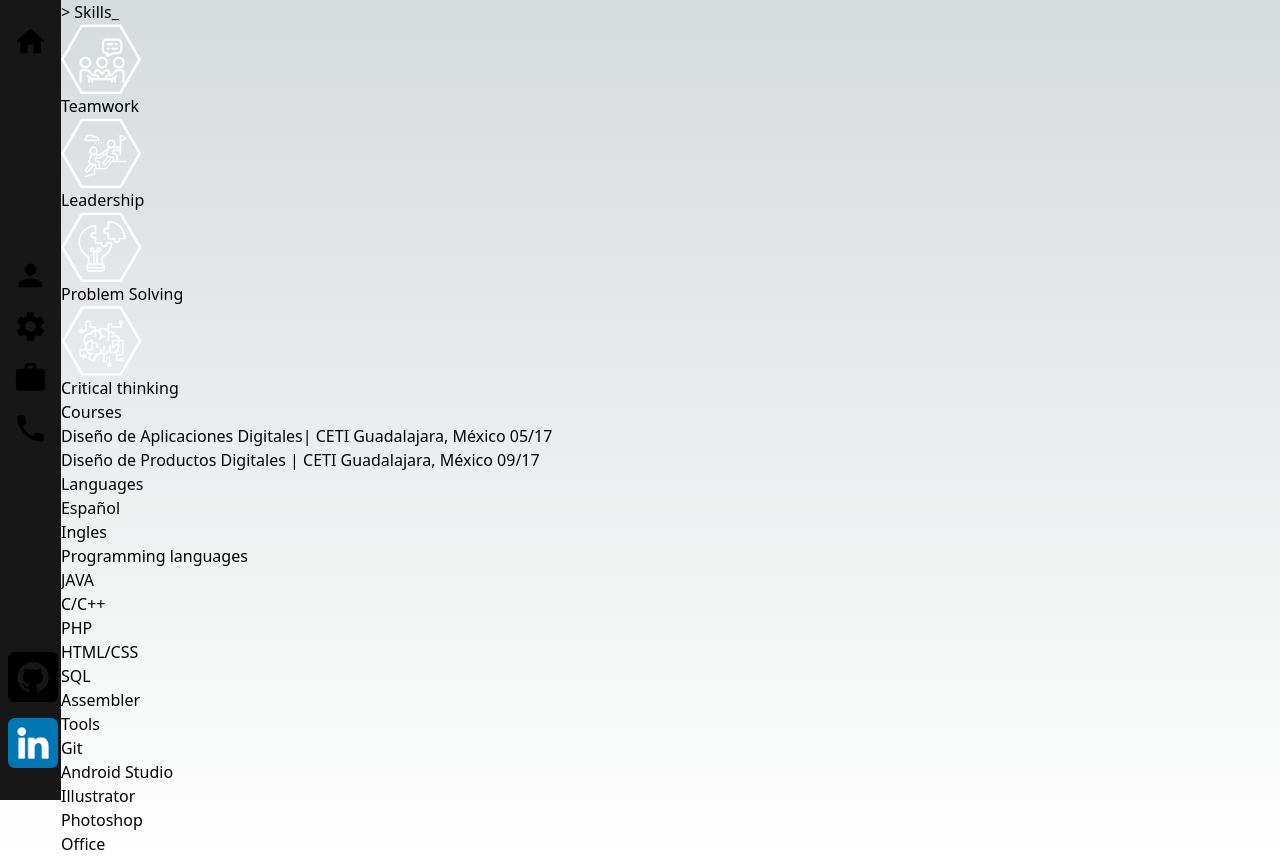
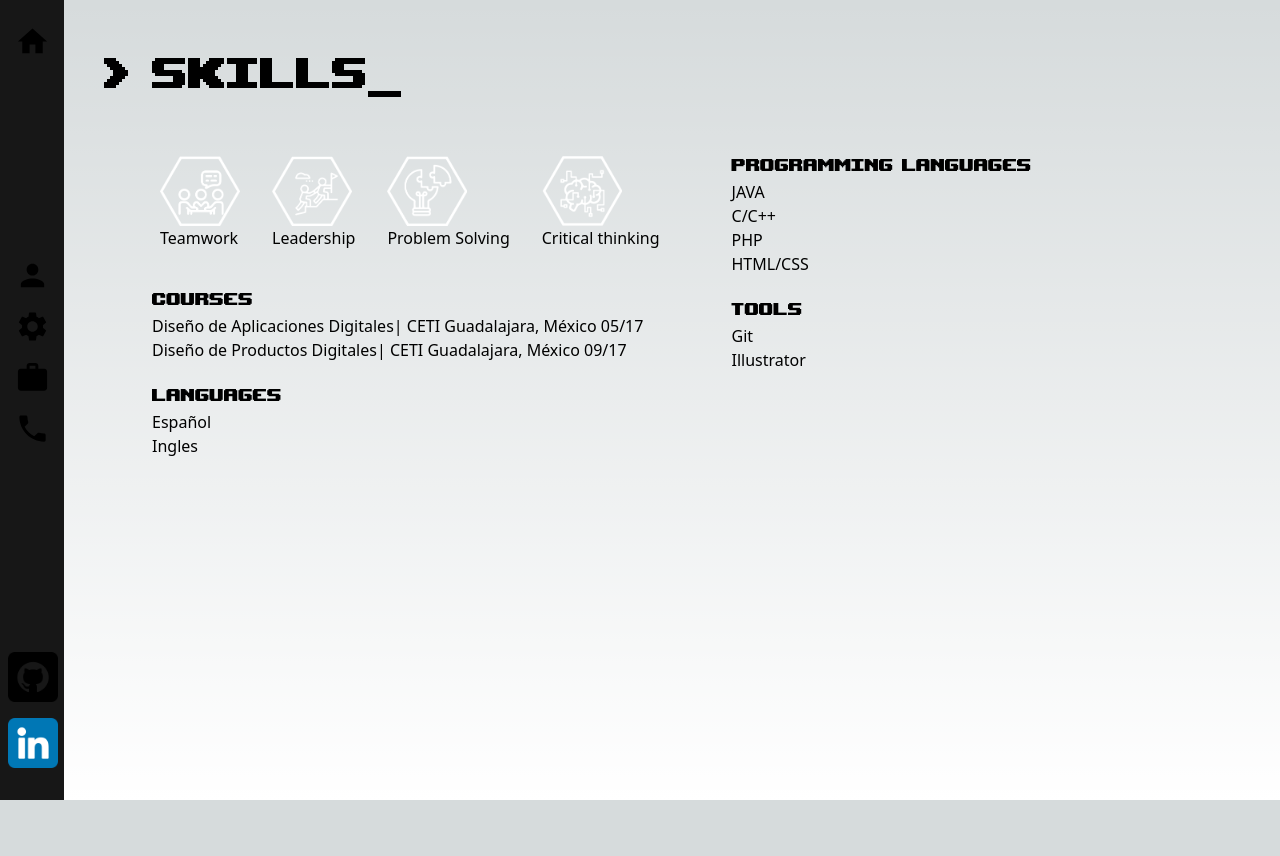
Before and after one commit to Darksw20/Personal-Portfolio, a Next.js app: page /skills in a window 1280 px wide. After the commit the page ends 800 px from the top, so only its background shows below. Built offline with nearby package versions, Linux system fonts and the light colour scheme.

Commit message:
Skills finished

```diff
--- /dev/null
+++ b/src/components/skills/courses.tsx
@@ -0,0 +1,9 @@
+export default function Courses({ name, place, date }: any) {
+  return (
+    <div className="flex flex-col">
+      <p>
+        {name}| {place} {date}
+      </p>
+    </div>
+  );
+}
--- a/src/components/skills/index.tsx
+++ b/src/components/skills/index.tsx
@@ -2,367 +2,185 @@ import Head from "next/head";
 import Image from "next/image";
 import { Inter } from "next/font/google";
 import styles from "@/styles/Home.module.css";
+import { useState } from "react";
+import Percentage from "./percentageComponent";
+
+import localFont from "next/font/local";
+import Courses from "./courses";
+import SoftSkill from "./softSkills";
 
 const inter = Inter({ subsets: ["latin"] });
+export const gameFont = localFont({
+  src: "../../../public/fonts/upheavtt.ttf",
+});
+export const futuraFont = localFont({
+  src: "../../../public/fonts/futura medium bt.ttf",
+});
+
+const SOFT_SKILLS = [
+  {
+    src: "/img/Diseños-16.png",
+    name: "Teamwork",
+  },
+  {
+    src: "/img/Diseños-17.png",
+    name: "Leadership",
+  },
+  {
+    src: "/img/Diseños-18.png",
+    name: "Problem Solving",
+  },
+  {
+    src: "/img/Diseños-19.png",
+    name: "Critical thinking",
+  },
+];
+const COURSES = [
+  {
+    name: "Diseño de Aplicaciones Digitales",
+    place: "CETI Guadalajara, México",
+    date: "05/17",
+  },
+  {
+    name: "Diseño de Productos Digitales",
+    place: "CETI Guadalajara, México",
+    date: "09/17",
+  },
+];
+const LANGS = [
+  {
+    name: "Español",
+    percentage: 100,
+  },
+  {
+    name: "Ingles",
+    percentage: 80,
+  },
+];
+const PROGRAMING_LANGS = [
+  {
+    name: "JAVA",
+    percentage: 100,
+  },
+  {
+    name: "C/C++",
+    percentage: 100,
+  },
+  {
+    name: "PHP",
+    percentage: 100,
+  },
+  {
+    name: "HTML/CSS",
+    percentage: 100,
+  },
+];
+const TOOLS = [
+  {
+    name: "Git",
+    percentage: 100,
+  },
+  {
+    name: "Illustrator",
+    percentage: 100,
+  },
+];
+
+const getSkills = (): any => {
+  return {
+    softSkill: SOFT_SKILLS,
+    courses: COURSES,
+    languages: LANGS,
+    programingLanguages: PROGRAMING_LANGS,
+    tools: TOOLS,
+  };
+};
 
 export default function Skills() {
+  const [state, setState] = useState(getSkills());
   return (
     <>
-      <div className="container">
-        <div className="row">
-          <div className="col-sm-12 subtitles">
-            <h1>{"> Skills_"}</h1>
-          </div>
+      <div className="flex flex-col m-10">
+        <div className={gameFont.className}>
+          <h1 className="text-6xl">{"> Skills_"}</h1>
         </div>
-        <div className="row">
-          <div className="col-xs-6 col-md-6 ">
-            <div className="row listicons">
-              <ul className="list-inline">
-                <div className="list-inline-item micons">
-                  <Image
-                    width={80}
-                    height={80}
-                    alt="alt"
-                    src="/img/Diseños-16.png"
+        <div className="flex flex-row m-4">
+          <div className="flex-col m-4">
+            <div className="flex flex-row m-2">
+              {state.softSkill.map((skill: any, idx: any) => {
+                return (
+                  <SoftSkill
+                    key={skill.name + idx}
+                    src={skill.src}
+                    name={skill.name}
                   />
-                  <h6>Teamwork</h6>
-                </div>
-                <div className="list-inline-item micons">
-                  <Image
-                    width={80}
-                    height={80}
-                    alt="alt"
-                    src="/img/Diseños-17.png"
+                );
+              })}
+            </div>
+            <div className="flex-col m-4">
+              <div className={gameFont.className}>
+                <h2 className="text-2xl">Courses</h2>
+              </div>
+              {state.courses.map((course: any, idx: any) => {
+                console.log(course.name);
+                return (
+                  <Courses
+                    key={course.name + idx}
+                    name={course.name}
+                    place={course.place}
+                    date={course.date}
                   />
-                  <h6>Leadership</h6>
-                </div>
-                <div className="list-inline-item micons">
-                  <Image
-                    width={80}
-                    height={80}
-                    alt="alt"
-                    src="/img/Diseños-18.png"
+                );
+              })}
+            </div>
+            <div className="flex-col m-4">
+              <div className={gameFont.className}>
+                <h2 className="text-2xl">Languages</h2>
+              </div>
+              {state.languages.map((lang: any, idx: any) => {
+                return (
+                  <Percentage
+                    key={lang.name + idx}
+                    name={lang.name}
+                    percentage={lang.percentage}
                   />
-                  <h6>Problem Solving</h6>
-                </div>
-                <div className="list-inline-item micons">
-                  <Image
-                    width={80}
-                    height={80}
-                    alt="alt"
-                    src="/img/Diseños-19.png"
-                  />
-                  <h6>Critical thinking</h6>
-                </div>
-              </ul>
-            </div>
-            <div className="col-sm-6 subtitles">
-              <h2>Courses</h2>
-              <p>
-                Diseño de Aplicaciones Digitales| CETI Guadalajara, México 05/17
-              </p>
-
-              <p>
-                Diseño de Productos Digitales | CETI Guadalajara, México 09/17
-              </p>
-            </div>
-            <div className="col-sm-6 subtitles">
-              <h2>Languages</h2>
-              <ul className="list-inline">
-                <div className="list-inline-item">
-                  <div
-                    className="progress"
-                    data-percentage="<?php echo($s_esp) ?>"
-                  >
-                    <span className="progress-left">
-                      <span className="progress-bar"></span>
-                    </span>
-                    <span className="progress-right">
-                      <span className="progress-bar"></span>
-                    </span>
-                    <div
-                      className="progress-value"
-                      // style="margin:auto;"
-                    >
-                      <div>
-                        <span>Español</span>
-                      </div>
-                    </div>
-                  </div>
-                </div>
-                <div className="list-inline-item">
-                  <div
-                    className="progress"
-                    data-percentage="<?php echo($s_eng) ?>"
-                  >
-                    <span className="progress-left">
-                      <span className="progress-bar"></span>
-                    </span>
-                    <span className="progress-right">
-                      <span className="progress-bar"></span>
-                    </span>
-                    <div
-                      className="progress-value"
-                      // style="margin:auto;"
-                    >
-                      <div>
-                        <span>Ingles</span>
-                      </div>
-                    </div>
-                  </div>
-                </div>
-              </ul>
+                );
+              })}
             </div>
           </div>
-          <div
-            className="col-xs-3 col-md-3 subtitles"
-            // style="align-items: center;"
-          >
-            <div>
-              <h2>Programming languages</h2>
+          <div className="flex-col m-4">
+            <div className="m-4">
+              <div className={gameFont.className}>
+                <h2 className="text-2xl">Programming languages</h2>
+              </div>
+              <div>
+                <ul className="list-inline">
+                  {state.programingLanguages.map((lang: any, idx: any) => {
+                    return (
+                      <Percentage
+                        key={lang.name + idx}
+                        name={lang.name}
+                        percentage={lang.percentage}
+                      />
+                    );
+                  })}
+                </ul>
+              </div>
             </div>
-            <div>
-              <ul className="list-inline">
-                <div className="list-inline-item">
-                  <div
-                    className="progress"
-                    data-percentage="<?php echo($s_java) ?>"
-                  >
-                    <span className="progress-left">
-                      <span className="progress-bar"></span>
-                    </span>
-                    <span className="progress-right">
-                      <span className="progress-bar"></span>
-                    </span>
-                    <div
-                      className="progress-value"
-                      // style="margin:auto;"
-                    >
-                      <div>
-                        <span>JAVA</span>
-                      </div>
-                    </div>
-                  </div>
-                </div>
-                <div className="list-inline-item">
-                  <div
-                    className="progress"
-                    data-percentage="<?php echo($s_c) ?>"
-                  >
-                    <span className="progress-left">
-                      <span className="progress-bar"></span>
-                    </span>
-                    <span className="progress-right">
-                      <span className="progress-bar"></span>
-                    </span>
-                    <div
-                      className="progress-value"
-                      // style="margin:auto;"
-                    >
-                      <div>
-                        <span>C/C++</span>
-                      </div>
-                    </div>
-                  </div>
-                </div>
-                <div className="list-inline-item">
-                  <div
-                    className="progress"
-                    data-percentage="<?php echo($s_php) ?>"
-                  >
-                    <span className="progress-left">
-                      <span className="progress-bar"></span>
-                    </span>
-                    <span className="progress-right">
-                      <span className="progress-bar"></span>
-                    </span>
-                    <div
-                      className="progress-value"
-                      // style="margin:auto;"
-                    >
-                      <div>
-                        <span>PHP</span>
-                      </div>
-                    </div>
-                  </div>
-                </div>
-                <div className="list-inline-item">
-                  <div
-                    className="progress"
-                    data-percentage="<?php echo($s_html) ?>"
-                  >
-                    <span className="progress-left">
-                      <span className="progress-bar"></span>
-                    </span>
-                    <span className="progress-right">
-                      <span className="progress-bar"></span>
-                    </span>
-                    <div
-                      className="progress-value"
-                      // style="margin:auto;"
-                    >
-                      <div>
-                        <span>HTML/CSS</span>
-                      </div>
-                    </div>
-                  </div>
-                </div>
-                <div className="list-inline-item">
-                  <div
-                    className="progress"
-                    data-percentage="<?php echo($s_sql) ?>"
-                  >
-                    <span className="progress-left">
-                      <span className="progress-bar"></span>
-                    </span>
-                    <span className="progress-right">
-                      <span className="progress-bar"></span>
-                    </span>
-                    <div
-                      className="progress-value"
-                      // style="margin:auto;"
-                    >
-                      <div>
-                        <span>SQL</span>
-                      </div>
-                    </div>
-                  </div>
-                </div>
-                <div className="list-inline-item">
-                  <div
-                    className="progress"
-                    data-percentage="<?php echo($s_assembler) ?>"
-                  >
-                    <span className="progress-left">
-                      <span className="progress-bar"></span>
-                    </span>
-                    <span className="progress-right">
-                      <span className="progress-bar"></span>
-                    </span>
-                    <div
-                      className="progress-value"
-                      // style="margin:auto;"
-                    >
-                      <div>
-                        <span>Assembler</span>
-                      </div>
-                    </div>
-                  </div>
-                </div>
-              </ul>
-            </div>
-          </div>
-          <div className="col-xs-4 col-md-2 offset-md-1 subtitles">
-            <div className="row">
-              <div>
-                <h2>Tools</h2>
+            <div className="m-4">
+              <div className={gameFont.className}>
+                <h2 className="text-2xl">Tools</h2>
               </div>
               <ul className="list-inline">
-                <div className="list-inline-item">
-                  <div
-                    className="progress"
-                    data-percentage="<?php echo($s_git) ?>"
-                  >
-                    <span className="progress-left">
-                      <span className="progress-bar"></span>
-                    </span>
-                    <span className="progress-right">
-                      <span className="progress-bar"></span>
-                    </span>
-                    <div
-                      className="progress-value"
-                      // style="margin:auto;"
-                    >
-                      <div>
-                        <span>Git</span>
-                      </div>
-                    </div>
-                  </div>
-                </div>
-                <div className="list-inline-item">
-                  <div
-                    className="progress"
-                    data-percentage="<?php echo($s_as) ?>"
-                  >
-                    <span className="progress-left">
-                      <span className="progress-bar"></span>
-                    </span>
-                    <span className="progress-right">
-                      <span className="progress-bar"></span>
-                    </span>
-                    <div
-                      className="progress-value"
-                      // style="margin:auto;"
-                    >
-                      <div>
-                        <span>Android Studio</span>
-                      </div>
-                    </div>
-                  </div>
-                </div>
-                <div className="list-inline-item">
-                  <div
-                    className="progress"
-                    data-percentage="<?php echo($s_illustrator) ?>"
-                  >
-                    <span className="progress-left">
-                      <span className="progress-bar"></span>
-                    </span>
-                    <span className="progress-right">
-                      <span className="progress-bar"></span>
-                    </span>
-                    <div
-                      className="progress-value"
-                      // style="margin:auto;"
-                    >
-                      <div>
-                        <span>Illustrator</span>
-                      </div>
-                    </div>
-                  </div>
-                </div>
-                <div className="list-inline-item">
-                  <div
-                    className="progress"
-                    data-percentage="<?php echo($s_photoshop) ?>"
-                  >
-                    <span className="progress-left">
-                      <span className="progress-bar"></span>
-                    </span>
-                    <span className="progress-right">
-                      <span className="progress-bar"></span>
-                    </span>
-                    <div
-                      className="progress-value"
-                      // style="margin:auto;"
-                    >
-                      <div>
-                        <span>Photoshop</span>
-                      </div>
-                    </div>
-                  </div>
-                </div>
-                <div className="list-inline-item">
-                  <div
-                    className="progress"
-                    data-percentage="<?php echo($s_office) ?>"
-                  >
-                    <span className="progress-left">
-                      <span className="progress-bar"></span>
-                    </span>
-                    <span className="progress-right">
-                      <span className="progress-bar"></span>
-                    </span>
-                    <div
-                      className="progress-value"
-                      // style="margin:auto;"
-                    >
-                      <div>
-                        <span>Office</span>
-                      </div>
-                    </div>
-                  </div>
-                </div>
+                {state.tools.map((tool: any, idx: any) => {
+                  return (
+                    <Percentage
+                      key={tool.name + idx}
+                      name={tool.name}
+                      percentage={tool.percentage}
+                    />
+                  );
+                })}
               </ul>
             </div>
           </div>
--- /dev/null
+++ b/src/components/skills/percentageComponent.tsx
@@ -0,0 +1,19 @@
+export default function PercentageComponent({ name, percentage }: any) {
+  return (
+    <div className="flex flex-col">
+      <div className="progress" data-percentage={percentage}>
+        <span className="progress-left">
+          <span className="progress-bar"></span>
+        </span>
+        <span className="progress-right">
+          <span className="progress-bar"></span>
+        </span>
+        <div className="progress-value">
+          <div>
+            <span>{name}</span>
+          </div>
+        </div>
+      </div>
+    </div>
+  );
+}
--- /dev/null
+++ b/src/components/skills/softSkills.tsx
@@ -0,0 +1,10 @@
+import Image from "next/image";
+
+export default function SoftSkill({ src, name }: any) {
+  return (
+    <div className="p-4">
+      <Image width={80} height={80} alt="alt" src={src} />
+      <h6>{name}</h6>
+    </div>
+  );
+}
```
